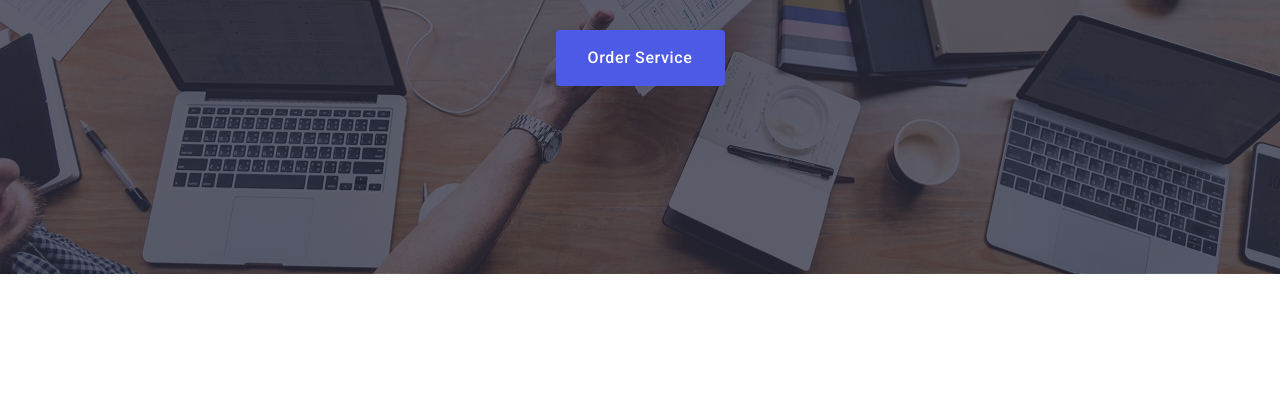
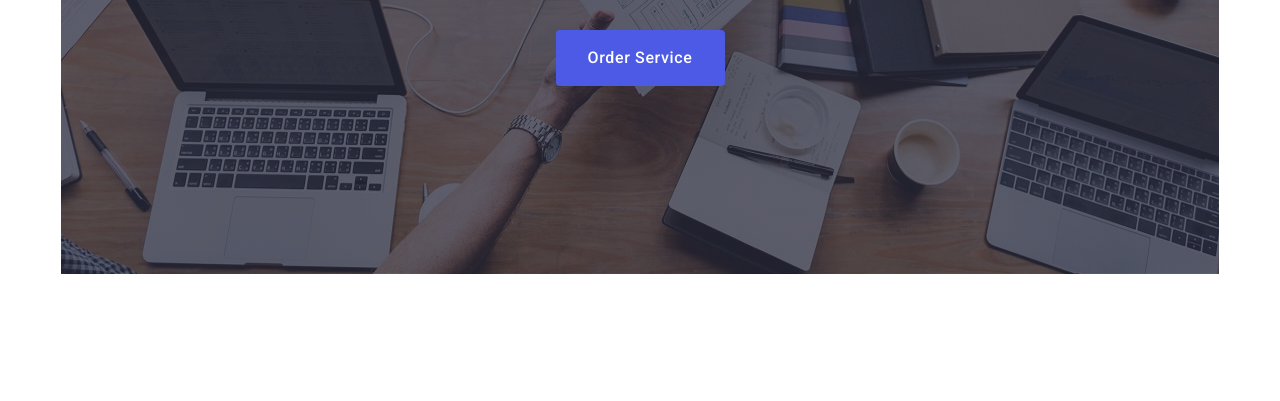
Before and after one commit to TonyaShelyakova41/goit-markup-hw-06, a plain HTML site: page index.html in a window 1280 px wide. Shown: the part 399-800 px from the top of the page. Drawn offline with nearby package versions, Linux system fonts and the light colour scheme.

Commit message:
solution try2

```diff
--- a/css/styles-old.css
+++ b/css/styles-old.css
@@ -699,3 +699,17 @@ a {
 .modal-field-comment {
   margin-bottom: 16px;
 }
+
+
+@media screen and (min-width: 768px) {
+.solutions {
+  min-width: 768px;
+  padding-top: 112px;
+  padding-bottom: 112px;
+}
+
+.solutions-title {
+  max-width: 496px;
+  font-size: 56px;
+  line-height: 1.07;
+}
--- a/css/styles.css
+++ b/css/styles.css
@@ -629,7 +629,7 @@ a {
   text-align: center;
 }
 .solutions {
-  min-width: 320px;
+  max-width: 320px;
   background: #2e2f42;
   background-image: linear-gradient(
       rgba(46, 47, 66, 0.7),
@@ -642,6 +642,9 @@ a {
   background-size: cover;
   padding-top: 72px;
   padding-bottom: 72px;
+  display:flex;
+  flex-direction: column;
+  align-items: center;
 }
 
 .solutions-title {
@@ -683,21 +686,21 @@ a {
 
 @media screen and (min-width: 768px) {
   .solutions {
-  min-width: 768px;
+    max-width: 768px;
     padding-top: 112px;
     padding-bottom: 112px;
   }
 
   .solutions-title {
-  max-width: 496px;
     font-size: 56px;
     line-height: 1.07;
+    max-width: 496px;
+  }
 }
 
 @media screen and (min-width: 1158px) {
   .solutions {
-  max-width: 1440px;
+    max-width: 1158px;
     padding-top: 188px;
     padding-bottom: 188px;
   }
-}
```
Lines whose indentation alone changed are shown as unchanged.
